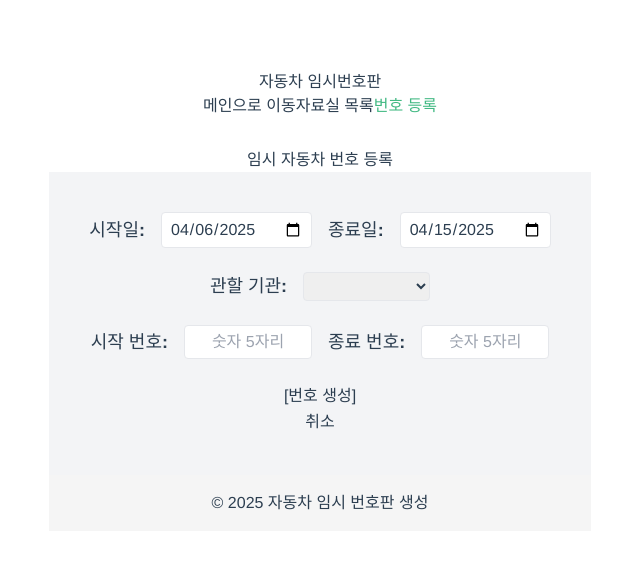
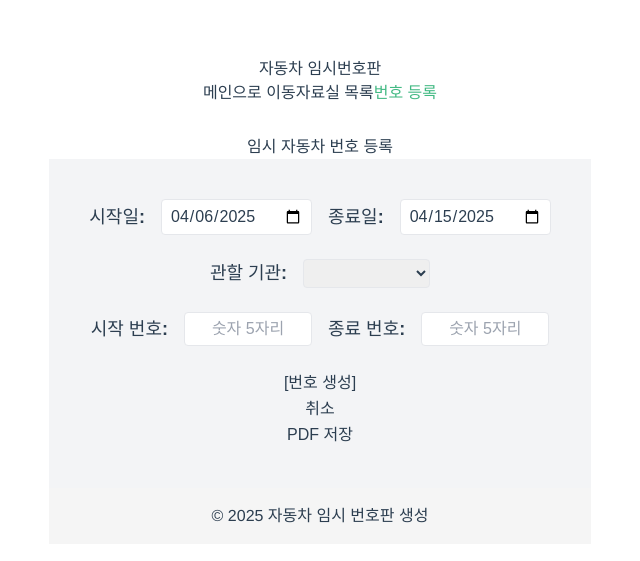
Before and after one commit to parkyoungmean/make-car-numbers, a Vue app: page /numberinsert in a window 1280 px wide. Shown: the part 115-676 px from the top of the page, without its empty margins (320-960 px from the left). Built offline with nearby package versions, Linux system fonts and the light colour scheme.

Commit message:
1-4 Add PDF export for temporary Car Plates

```diff
--- a/package.json
+++ b/package.json
@@ -9,6 +9,8 @@
   },
   "dependencies": {
     "axios": "^1.8.4",
+    "html2canvas": "^1.4.1",
+    "jspdf": "^3.0.1",
     "pinia": "^3.0.1",
     "vue": "^3.5.13",
     "vue-router": "^4.0.3"
--- a/src/views/NumberInsert.vue
+++ b/src/views/NumberInsert.vue
@@ -54,12 +54,26 @@
           />
         </div>
 
+        <div class="field is-grouped">
+          <div class="control">
+            <button class="button is-link">[번호 생성]</button>
+          </div>
+          <div class="control">
+            <button type="button" class="button" @click="goToMain">취소</button>
+          </div>
+          <div class="control">
+            <button class="button is-success" @click="exportToPDF">
+              PDF 저장
+            </button>
+          </div>
+        </div>
+
         <!-- 임시운행번호판 SVG -->
         <div v-for="num in generatedNumbers" :key="num">
           <svg
             viewBox="0 0 520 110"
             xmlns="http://www.w3.org/2000/svg"
-            class="w-[520px] h-[110px] border border-black bg-white mb-4"
+            class="plate-to-export w-[520px] h-[110px] border border-black bg-white mb-4"
           >
             <!-- 외곽 테두리 -->
             <rect
@@ -72,7 +86,6 @@
             />
 
             <!-- 대각선 선 두 줄 -->
-            <svg class="absolute top-0 left-0 w-full h-full">
             <line
               x1="181"
               y1="110"
@@ -89,42 +102,33 @@
               stroke="red"
               stroke-width="3"
             />
-            </svg>
 
             <!-- 날짜 영역 -->
-            <text x="30" y="35" font-size="25" font-weight="bold" fill="black">
+            <text x="30" y="35" font-size="23" font-weight="bold" fill="black" font-family="Nanum Gothic">
               {{ formattedStartDate }}
             </text>
-            <text x="30" y="60" font-size="25" font-weight="bold" fill="black">
+            <text x="30" y="60" font-size="23" font-weight="bold" fill="black" font-family="Nanum Gothic">
               ~{{ formattedEndDate }} 까지
             </text>
-            <text x="35" y="90" font-size="27" font-weight="bold" fill="black">
+            <text x="35" y="90" font-size="25" font-weight="bold" fill="black" font-family="Nanum Gothic">
               {{ data.authority }}
             </text>
 
             <!-- 숫자 번호 -->
             <text
               x="325"
-              y="90"
+              y="88"
               font-size="100"
               font-weight="bold"
               text-anchor="middle"
               fill="black"
               letter-spacing="8"
-              font-family="Arial, sans-serif"
+              font-family="Roboto Mono"
+              monospace
             >
               {{ num }}
             </text>
           </svg>
-        </div>
-
-        <div class="field is-grouped">
-          <div class="control">
-            <button class="button is-link">[번호 생성]</button>
-          </div>
-          <div class="control">
-            <button type="button" class="button" @click="goToMain">취소</button>
-          </div>
         </div>
       </div>
     </form>
@@ -132,26 +136,20 @@
 </template>
 
 <script setup>
-import { ref, computed } from "vue";
+import { ref, computed, nextTick } from "vue";
 /* import { useNumberStore } from '../store/numberStore'; */
 import { useRouter } from "vue-router";
 /* const numberStore = useNumberStore(); */
+import jsPDF from "jspdf";
+
+const delay = (ms) => new Promise((resolve) => setTimeout(resolve, ms));
+
 const router = useRouter();
 const data = ref({
   authority: "",
   startNumber: "",
   endNumber: "",
 });
-
-const validUntil = ref("2025-04-30");
-
-// 날짜 입력용 값 (HTML date input에 사용)
-const dateInput = ref("2025-04-30");
-
-// 날짜 변경 시 유효기간 갱신
-const updateDate = () => {
-  validUntil.value = formatDate(dateInput.value);
-};
 
 const startDateInput = ref("2025-04-06");
 const endDateInput = ref("2025-04-15");
@@ -171,8 +169,7 @@ const updateEnd = () => {
   formattedEndDate.value = formatDate(endDateInput.value, true);
 };
 
-
-const padNumber = (num) => num.toString().padStart(5, '0');
+const padNumber = (num) => num.toString().padStart(5, "0");
 
 const generatedNumbers = computed(() => {
   const start = parseInt(data.value.startNumber);
@@ -185,14 +182,67 @@ const generatedNumbers = computed(() => {
   return range;
 });
 
+const exportToPDF = async () => {
+  await nextTick();
+  await delay(100);
+
+  const elements = document.querySelectorAll(".plate-to-export");
+  if (elements.length === 0) {
+    alert("번호판이 생성되지 않았습니다. 먼저 번호 생성 버튼을 눌러주세요.");
+    return;
+  }
+
+  const pdf = new jsPDF({
+    orientation: "landscape",
+    unit: "mm",
+    format: [520 / 3.78, 110 / 3.78],
+  });
+
+  for (let i = 0; i < elements.length; i++) {
+    const svgElement = elements[i];
+    const serializer = new XMLSerializer();
+    const svgString = serializer.serializeToString(svgElement);
+    const blob = new Blob([svgString], { type: "image/svg+xml;charset=utf-8" });
+    const url = URL.createObjectURL(blob);
+
+    const img = new Image();
+    img.src = url;
+
+    await new Promise((resolve) => {
+      img.onload = () => {
+        const canvas = document.createElement("canvas");
+        canvas.width = 520 * 2;
+        canvas.height = 110 * 2;
+        const ctx = canvas.getContext("2d");
+        ctx.drawImage(img, 0, 0, canvas.width, canvas.height);
+
+        const imgData = canvas.toDataURL("image/jpeg");
+        const width = 520 / 3.78;
+        const height = 110 / 3.78;
+        if (i > 0) pdf.addPage();
+        pdf.addImage(imgData, "JPEG", 0, 0, width, height);
+
+        URL.revokeObjectURL(url);
+        resolve();
+      };
+    });
+  }
+
+  pdf.save("license_plates.pdf");
+};
+
 const submitForm = async () => {
   const formData = new FormData();
-  formData.append("region", data.value.authority);
-  formData.append("first", data.value.firstNumber);
-  formData.append("last", data.value.lastNumber);
+  formData.append("authority", data.value.authority);
+  formData.append("start", data.value.startNumber);
+  formData.append("end", data.value.endNumber);
   /* await numberStore.insertData(formData); */
 };
 </script>
 
 <style scoped>
+@import url('https://fonts.googleapis.com/css2?family=Roboto+Mono&display=swap');
+* {
+  font-family: 'Nanum Gothic', sans-serif;
+}
 </style>
```
Also changed, not shown: 1 other file (tests, documents, lock files or other folders). Lines whose indentation alone changed are shown as unchanged.
